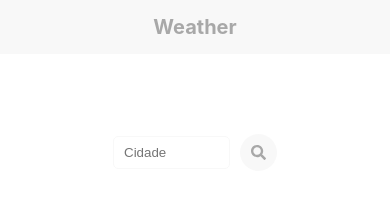
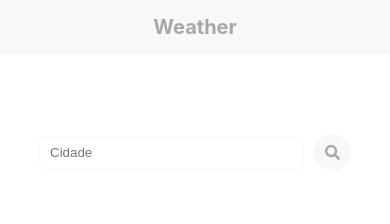
Before and after one commit to GustavoSrr/weather, a React (Vite) app: page / in a window 390 px wide. Shown: the top 224 px of the page. Built offline with nearby package versions, Linux system fonts and the light colour scheme.

Commit message:
📱 Melhorando responsividade

```diff
--- a/src/components/SearchInput/styles.ts
+++ b/src/components/SearchInput/styles.ts
@@ -3,10 +3,14 @@
 export const Container = styled.div`
   width: 100%;
 
+  display: flex;
+  align-items: center;
+  justify-content: center;
+
   margin-top: 80px;
 
   form {
-    width: 100%;
+    width: 30%;
 
     display: flex;
     align-items: center;
@@ -15,7 +19,7 @@
     gap: 10px;
 
     input {
-      width: 30%;
+      width: 100%;
       height: 33px;
 
       padding: 10px 10px;
@@ -40,5 +44,17 @@
         background: url('https://pro.fontawesome.com/releases/v5.10.0/svgs/solid/times-circle.svg') no-repeat;
       }
     }
+
+    @media only screen and (max-width: 1050px) {
+      width: 50%;
+    }
+
+    @media only screen and (max-width: 650px) {
+      width: 70%;
+    }
+
+    @media only screen and (max-width: 400px) {
+      width: 80%;
+    }
   }
 `
--- a/src/components/WeatherInfo/styles.ts
+++ b/src/components/WeatherInfo/styles.ts
@@ -11,7 +11,8 @@
 `
 
 export const CityInformation = styled.div`
-  width: fit-content;
+  width: 30%;
+  max-width: 100vw;
 
   display: flex;
   justify-content: left;
@@ -22,6 +23,18 @@
   border-radius: 5px;
   border: 1px solid var(--primaryColor);
   background-color: transparent;
+
+  @media only screen and (max-width: 1050px) {
+    width: 50%;
+  }
+
+  @media only screen and (max-width: 650px) {
+    width: 70%;
+  }
+
+  @media only screen and (max-width: 400px) {
+    width: 80%;
+  }
 `
 
 export const CityName = styled.div`
@@ -53,8 +66,6 @@
   display: flex;
   justify-content: space-between;
 
-  gap: 150px;
-
   margin-top: 20px;
 
   div {
@@ -68,6 +79,10 @@
     font-size: 40px;
     font-weight: 300;
     color: var(--secondTextColor);
+
+    @media only screen and (max-width: 650px) {
+      font-size: 30px;
+    }
   }
 
   p {
@@ -98,6 +113,10 @@
       height: 35px;
 
       fill: var(--primaryColor);
+
+      @media only screen and (max-width: 650px) {
+        height: 25px;
+      }
     }
   }
 `
```
